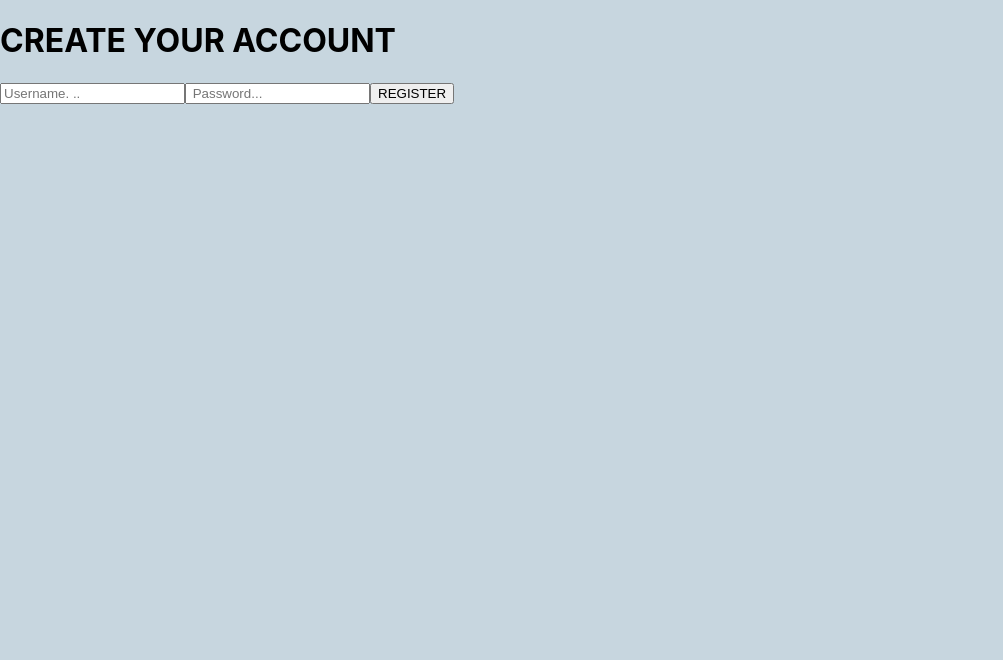
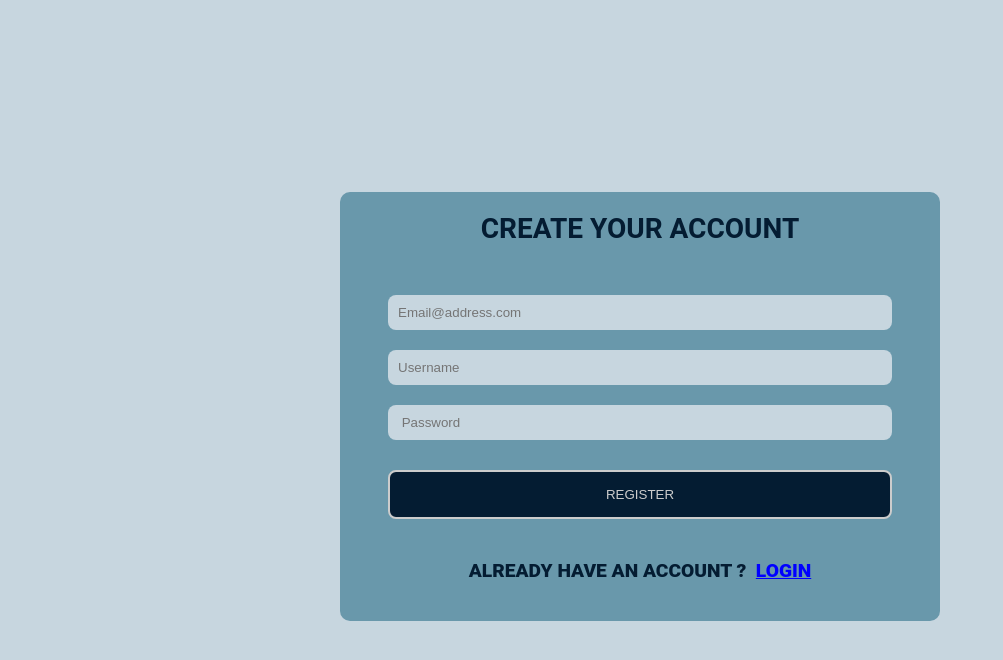
Before and after one commit to divya9072/MovieApplication, a React (Create React App) app: page /sign in a window 1280 px wide. Shown: the top 660 px of the page, without its empty margins (0-1003 px from the left). Built offline with nearby package versions, Linux system fonts and the light colour scheme.

Commit message:
second commit

```diff
--- a/src/App.js
+++ b/src/App.js
@@ -11,6 +11,7 @@ import {
   Route
 } from "react-router-dom";
 import Sign from "./signup";
+import Login from "./login";
 
 
 
@@ -31,6 +32,8 @@ let App = () => {
           </Route>
           <Route path="/sign" element={<Sign />}>
           </Route>
+          <Route path="/login" element={<Login />}>
+          </Route>
         </Routes>
       </BrowserRouter>
     </div>
--- a/src/Header.js
+++ b/src/Header.js
@@ -14,9 +14,9 @@ export default function Header() {
             <h4 className="header--project">
                 <ul>
                 <li><Link style={{ textDecoration: 'none', color:'white' }} to="/">Home</Link></li>
-                <li><Link style={{ textDecoration: 'none', color:'white' }} to="/Moviekids">Moviekids</Link></li>
-                <li><Link style={{ textDecoration: 'none', color:'white' }} to="/Theatres">Theaters</Link></li>
-                <li>Login</li>
+                {/* <li><Link style={{ textDecoration: 'none', color:'white' }} to="/Moviekids">Moviekids</Link></li>
+                <li><Link style={{ textDecoration: 'none', color:'white' }} to="/Theatres">Theaters</Link></li> */}
+                {/* <li><Link style={{ textDecoration: 'none', color:'white' }} to="/login">Login</Link></li> */}
                 <li><Link style={{ textDecoration: 'none', color:'white' }} to="/sign">Register</Link></li>
             </ul>
             </h4>
--- a/src/Main.js
+++ b/src/Main.js
@@ -15,7 +15,7 @@ let Main = () => {
     })
 },[]);
 
-  return (
+   return (
     <div>
       <Movie />
       <div className="mcontainer">
--- /dev/null
+++ b/src/login.js
@@ -0,0 +1,42 @@
+import React, { useState } from 'react';
+import './styles.css';
+import Axios from 'axios';
+import { Link } from "react-router-dom";
+
+const Login = () => {
+    const[username,setUseName]=useState('')
+    const[passwordUser,setPasswordUser]=useState('')
+    const[message,setMessage]=useState('')
+
+
+    const loged=()=>{
+        Axios.post('http://localhost:3001/api/login',{
+            UserName:username,
+            Password:passwordUser,
+        }).then((res)=>{
+            console.log(res)
+            if(res.data.message)
+            {
+                console.log(res)
+                setMessage(res.data.message)
+            }
+        });
+    };
+    return (
+        <>
+        <div className= "regdiv">
+        <h1>SIGN IN TO YOUR ACCOUNT</h1>
+        <input type=" text" name='username'placeholder="Username" onChange={(e)=>{setUseName(e.target.value)}} />
+        <input type="password" name='password' placeholder=" Password" onChange={(e)=>{setPasswordUser(e.target.value)}} />
+        <button onClick={loged}>LOGIN</button><br></br>
+        <div className='message'>
+        {message}
+        <p>Create your <bold>FREE</bold> Account&nbsp;&nbsp;&nbsp;&nbsp;<Link style={{ textDecoration: '', color:'blue' }} to="/sign">REGISTER</Link></p>
+        </div>
+
+        </div>
+        </>
+    )
+}
+
+export default Login
--- a/src/signup.js
+++ b/src/signup.js
@@ -1,30 +1,48 @@
 import React, { useState } from 'react';
 import './styles.css';
 import Axios from 'axios';
+import { Link } from "react-router-dom";
 
 const Sign = () => {
-    const[usernameUser,setUsenameUser]=useState('')
-    const[passwordUser,setPasswordUser]=useState('')
+    const [usernameUser, setUsenameUser] = useState("")
+    const [passwordUser, setPasswordUser] = useState("")
+    const [email, setEmail] = useState("");
 
-    const handleSubmit=()=>{
-        Axios.post('http://localhost:3001/api/register',{
-            UserName:usernameUser,
-            Password:passwordUser,
-        }).then((res)=>{
+    const handleSubmit = () => {
+        Axios.post('http://localhost:3001/api/register', {
+            UserName: usernameUser,
+            Password: passwordUser,
+            Email: email,
+        }).then((res) => {
             console.log(res)
         });
     };
 
     return (
         <>
-        <div className= "regdiv">
-        <h1>CREATE YOUR ACCOUNT</h1>
-        <input type=" text" name='username'placeholder="Username. .." onChange={(e)=>{setUsenameUser(e.target.value)}} />
-        <input type="password" name='password' placeholder=" Password..." onChange={(e)=>{setPasswordUser(e.target.value)}} />
-        <button onClick={handleSubmit}>REGISTER</button>
-        </div>
+            <div className="regdiv">
+                <h1>CREATE YOUR ACCOUNT</h1>
+                <input
+                    type="email"
+                    placeholder="Email@address.com"
+                    onChange={(e) => {setEmail(e.target.value)}} />
+                <input
+                    type=" text"
+                    name='username'
+                    placeholder="Username"
+                    onChange={(e) => { setUsenameUser(e.target.value) }} />
+                <input
+                    type="password"
+                    name='password'
+                    placeholder=" Password"
+                    onChange={(e) => { setPasswordUser(e.target.value) }} />
+                <button onClick={handleSubmit}>REGISTER</button>
+                <div className='message'>
+                    <p>ALREADY HAVE AN ACCOUNT ?&nbsp;&nbsp;<Link style={{ textDecoration: '', color:'blue' }} to="/login">LOGIN</Link></p>
+                </div>
+            </div>
         </>
-            )
+    )
 }
 
 export default Sign;
--- a/src/styles.css
+++ b/src/styles.css
@@ -41,7 +41,7 @@ margin-right: 2rem;
 }
 
 .header--project li:hover{
- color: rgb(175, 174, 174);
+ color: rgb(175, 174, 174) ;
  cursor:pointer;
 }
 .search {
@@ -243,3 +243,62 @@ margin-right: 2rem;
 
 
 /* sign up  */
+
+.regdiv{
+  margin: auto;
+  margin-top: 12rem;
+  width:600px;
+  max-width: 90%;
+  text-align: center;
+  background-color: #6998AB;
+  padding: 20px;
+  border-radius: 10px;
+ }
+
+ .regdiv > h1{
+   font-size: 28px;
+   color: #041C32;
+   margin:0 0 40px 0;
+   font-family: Roboto;
+ }
+
+ .regdiv > input{
+   width: 90%;
+   padding: 10px;
+   background-color: #c7d6df;
+   color: #041C32;
+   border:0;
+   margin:10px 5px;
+   border-radius: 8px;
+ }
+
+ .regdiv > button{
+   background-color: #041C32;
+   color: #ccc;
+   width: 90%;
+   border:2px solid #ccc;
+   padding: 15px;
+   border-radius: 8px;
+   margin-top: 20px;
+
+ }
+ .regdiv > button:hover{
+    background-color: #71a1b4;
+    cursor: pointer;
+    border:2px solid #041C32;
+    color: #041C32;
+   font-weight: 700;
+ }
+
+ /* login page */
+ .message{
+   margin-top: 2.5rem;
+   font-size: 1.2rem;
+   color: #041C32;
+   font-weight: 800;
+   font-family: Roboto;
+ }
+ .message > p > bold{
+   font-size: 1.4rem;
+   font-weight: 900;
+ }
```
Also changed, not shown: 2 other files (tests, documents, lock files or other folders).
